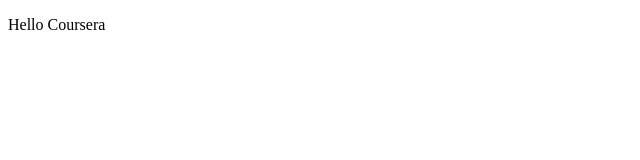
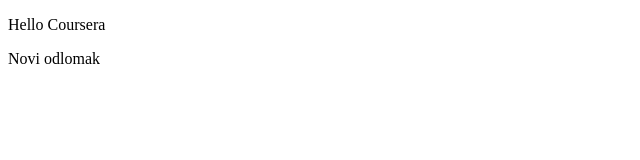
Before and after one commit to Snjeza2104/coursera-test, a plain HTML site: page index.html in a window 1280 px wide. Shown: the full height of the page, 0-640 px from the left. Drawn offline with Linux system fonts and the light colour scheme.

Commit message:
New version of web file

```diff
--- a/index.html
+++ b/index.html
@@ -4,5 +4,6 @@
 </head>
 <body>
 	<p>Hello Coursera</p>
+	<p>Novi odlomak</p>
 </body>
 </html>
```
